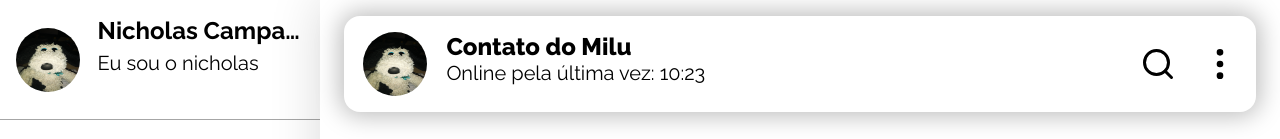
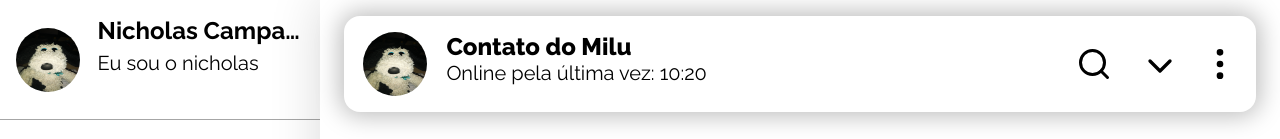
Before and after one commit to niccampanelli/Talker, a React (Create React App) app in the folder frontend/: page / in a window 1280 px wide. Shown: the top 139 px of the page. Built offline with nearby package versions, Linux system fonts and the light colour scheme.

Commit message:
Creating a "More Information" Section to the Contact

```diff
--- a/frontend/src/animations.css
+++ b/frontend/src/animations.css
@@ -77,3 +77,24 @@
 .configBtn:hover{
     color: rgb(95, 95, 95);
 }
+
+.popupOptions:hover{
+    background-color: #d3d3d3;
+}
+
+.chatHeader{
+    transition: all 5s ease-in-out;
+}
+
+.contactImg{
+    transition: all .2s ease-in-out;
+}
+
+.moreinfoBtn svg{
+    transition: transform .2s ease-in-out;
+}
+
+.contactInfoSection{
+    transform-origin: top;
+    transition: all .2s ease-in-out;
+}
--- a/frontend/src/screens/Home/index.js
+++ b/frontend/src/screens/Home/index.js
@@ -1,6 +1,6 @@
 import React, { useState } from 'react';
 import './style.css';
-import { FiMoreVertical, FiSend, FiSearch, FiSmile, FiPaperclip, FiBellOff, FiArchive } from 'react-icons/fi'
+import { FiMoreVertical, FiSend, FiSearch, FiSmile, FiPaperclip, FiBellOff, FiArchive, FiChevronDown } from 'react-icons/fi'
 import { AiOutlinePushpin } from 'react-icons/ai'
 import ImageExample from '../../assets/images/imageExample.jpg'
 
@@ -8,6 +8,7 @@ export default function Home(){
 
     //States used in all contact related-----------------------------
     const [editingContact, setEditingContact] = useState(false);
+    const [contactMoreInfoOpened, setContactMoreInfo] = useState(false)
     const [showPopup, setShowPopup] = useState(false);
 
     function popupManage(){
@@ -28,11 +29,12 @@ export default function Home(){
         <div onClick={popupManage} className="clickBlocker">
             <div className="settingsPopup">
                 <div className="settingsButtons">
-                <button className="popupOptions">Nicholas Campanelli</button>
+                    <button className="popupOptions">Mais Informações</button>
                     <button className="popupOptions">Fixar Contato</button>
                     <button className="popupOptions">Silenciar Contato</button>
                     <button className="popupOptions">Arquivar Contato</button>
-                <button className="popupOptions"></button>
+                    <button className="popupOptions">Bloquear Contato</button>
+                    <button className="popupOptions">Papel de Parede</button>
                 </div>
             </div>
         </div>
@@ -91,16 +93,20 @@ export default function Home(){
                     </section>
                 </section>
                 <main className="chatSection">
-                    <header className="chatHeader">
-                            <img className="contactImg" src={ImageExample} alt="Imagem do Contato"></img>
+                    <header className="chatHeader" style={contactMoreInfoOpened ? {boxShadow: "none", gridTemplateColumns: "minmax(0, 20%) minmax(0, 80%)"} : {boxShadow: "0 0vh 3vh .5vh rgba(0, 0, 0, 0.267)"}}>
+                            <img className="contactImg" src={ImageExample} alt="Imagem do Contato"  style={contactMoreInfoOpened ? {height: "28vh", width: "28vh", borderRadius: "2vh"} : {height: "8vh", width: "8vh"}}></img>
                             <div className="contactInfo">
                                 <h1 className="contactName">Contato do Milu</h1>
-                                <h1 className="contactStatus">Online pela última vez: 10:23</h1>
+                                <h1 className="contactStatus">Online pela última vez: 10:20</h1>
                             </div>
                         <button className="searchBtn"><FiSearch size={"4.5vh"}/></button>
+                        <button onClick={() => setContactMoreInfo(!contactMoreInfoOpened)} className="moreinfoBtn"><FiChevronDown size={"5vh"} style={contactMoreInfoOpened ? {transform: "rotateZ(180deg)"} : {transform: "rotateZ(0)"}}/></button>
                         <button onClick={popupManage} className="configBtn"><FiMoreVertical size={"5vh"}/></button>
                         {showPopup && <SettingsPopupComponent/>}
                     </header>
+                    <div className="contactInfoSection" style={contactMoreInfoOpened ? {transform: "scaleY(1)"} : {transform: "scaleY(0)"}}>
+                        <h1 className="contactAddedIn">Contato adicionado em <h1 className="contactAddedInDate">20/10/2019</h1></h1>
+                    </div>
                     <div className="messagesSection">
                             <div className="message">
                                 <h1 className="messageText">
--- a/frontend/src/screens/Home/style.css
+++ b/frontend/src/screens/Home/style.css
@@ -210,6 +210,7 @@
   background-color: white;
   position: absolute;
   width: 95%;
+  height: 12vh;
   border-radius: 2vh;
   margin: auto;
   top: 2vh;
@@ -266,12 +267,24 @@
   height: 5vh;
 }
 
+.moreinfoBtn {
+  background-color: white;
+  cursor: pointer;
+  position: absolute;
+  margin: auto;
+  right: 10vh;
+  top: 0;
+  bottom: 0;
+  width: 4.5vh;
+  height: 4.5vh;
+}
+
 .searchBtn {
   background-color: white;
   cursor: pointer;
   position: absolute;
   margin: auto;
-  right: 10vh;
+  right: 18vh;
   top: 0;
   bottom: 0;
   width: 4.5vh;
@@ -304,14 +317,25 @@
   text-align: left;
 }
 
-.closePopup {
+.contactInfoSection{
+  position: absolute;
+  z-index: 2;
+  left: 0;
+  right: 0;
+  top: 2vh;
   background-color: white;
-  border: none;
-  outline: none;
-  position: fixed;
-  cursor: pointer;
-  right: 2vh;
-  top: 2.5vh;
+  width: 95%;
+  height: 80%;
+  margin: auto;
+  padding: 12vh 4vh 4vh 32vh;
+  border-radius: 2vh;
+  -webkit-box-shadow: 0 0vh 3vh .5vh rgba(0, 0, 0, 0.247);
+          box-shadow: 0 0vh 3vh .5vh rgba(0, 0, 0, 0.267);
+}
+
+.contactAddedInDate{
+  font-size: 2.5vh;
+  font-weight: 400;
 }
 
 .messagesSection {
```
Lines whose indentation alone changed are shown as unchanged.
